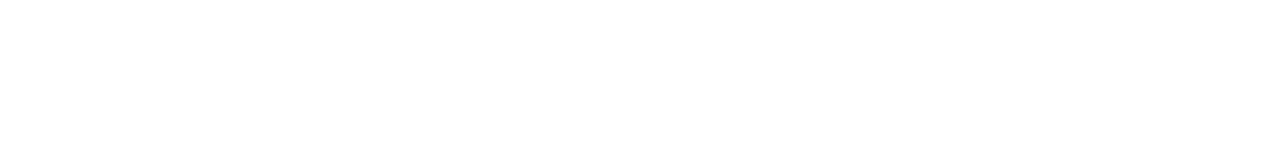
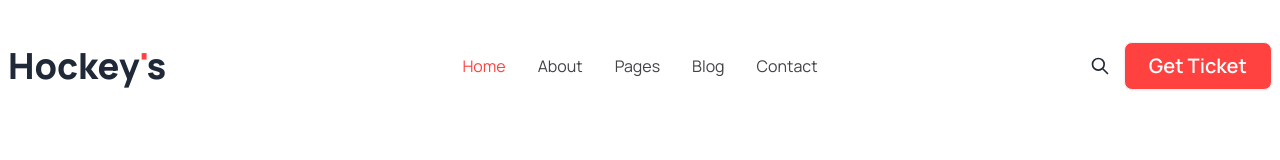
Before and after one commit to jahidrony037/hockeys-solution, a plain HTML site: page index.html in a window 1280 px wide. Drawn offline with nearby package versions, Linux system fonts and the light colour scheme.

Commit message:
navbar done with responsive

```diff
--- a/index.html
+++ b/index.html
@@ -26,6 +26,7 @@
           extend: {
             colors: {
               clifford: "#da373d",
+              "primary-color": "#FF4240",
             },
           },
         },
@@ -40,8 +41,81 @@
       }
     </style>
   </head>
-  <body class="font-manrope">
-    <header></header>
+  <body class="font-manrope px-3 lg:px-0">
+    <!-- header section start -->
+    <header class="container mx-auto mt-3 lg:mt-8">
+      <!-- navbar start -->
+      <nav>
+        <div class="navbar bg-base-100">
+          <div class="navbar-start">
+            <div class="dropdown">
+              <div tabindex="0" role="button" class="btn btn-ghost lg:hidden">
+                <svg
+                  xmlns="http://www.w3.org/2000/svg"
+                  class="h-5 w-5"
+                  fill="none"
+                  viewBox="0 0 24 24"
+                  stroke="currentColor"
+                >
+                  <path
+                    stroke-linecap="round"
+                    stroke-linejoin="round"
+                    stroke-width="2"
+                    d="M4 6h16M4 12h8m-8 6h16"
+                  />
+                </svg>
+              </div>
+              <ul
+                tabindex="0"
+                class="menu menu-sm dropdown-content mt-3 z-[1] p-2 shadow bg-base-100 rounded-box w-52"
+              >
+                <li class="text-primary-color"><a>Home</a></li>
+                <li><a>About</a></li>
+                <li><a>Pages</a></li>
+                <li><a>Blog</a></li>
+                <li><a>Contact</a></li>
+              </ul>
+            </div>
+            <a class="text-2xl lg:text-4xl font-extrabold cursor-pointer"
+              >Hockey<span class="text-primary-color">'</span>s</a
+            >
+          </div>
+          <div class="navbar-center hidden lg:flex">
+            <ul class="menu menu-horizontal px-1 text-[16px] text-[#424247]">
+              <li class="text-primary-color"><a>Home</a></li>
+              <li><a>About</a></li>
+              <li><a>Pages</a></li>
+              <li><a>Blog</a></li>
+              <li><a>Contact</a></li>
+            </ul>
+          </div>
+          <div class="navbar-end">
+            <button class="btn btn-ghost btn-circle hidden lg:flex">
+              <svg
+                xmlns="http://www.w3.org/2000/svg"
+                class="h-5 w-5"
+                fill="none"
+                viewBox="0 0 24 24"
+                stroke="currentColor"
+              >
+                <path
+                  stroke-linecap="round"
+                  stroke-linejoin="round"
+                  stroke-width="2"
+                  d="M21 21l-6-6m2-5a7 7 0 11-14 0 7 7 0 0114 0z"
+                />
+              </svg>
+            </button>
+
+            <a
+              class="btn bg-primary-color text-white text-lg lg:text-[20px] py-2 px-4 lg:px-6"
+              >Get Ticket</a
+            >
+          </div>
+        </div>
+      </nav>
+      <!-- navbar end -->
+    </header>
     <main></main>
     <footer></footer>
   </body>
```
